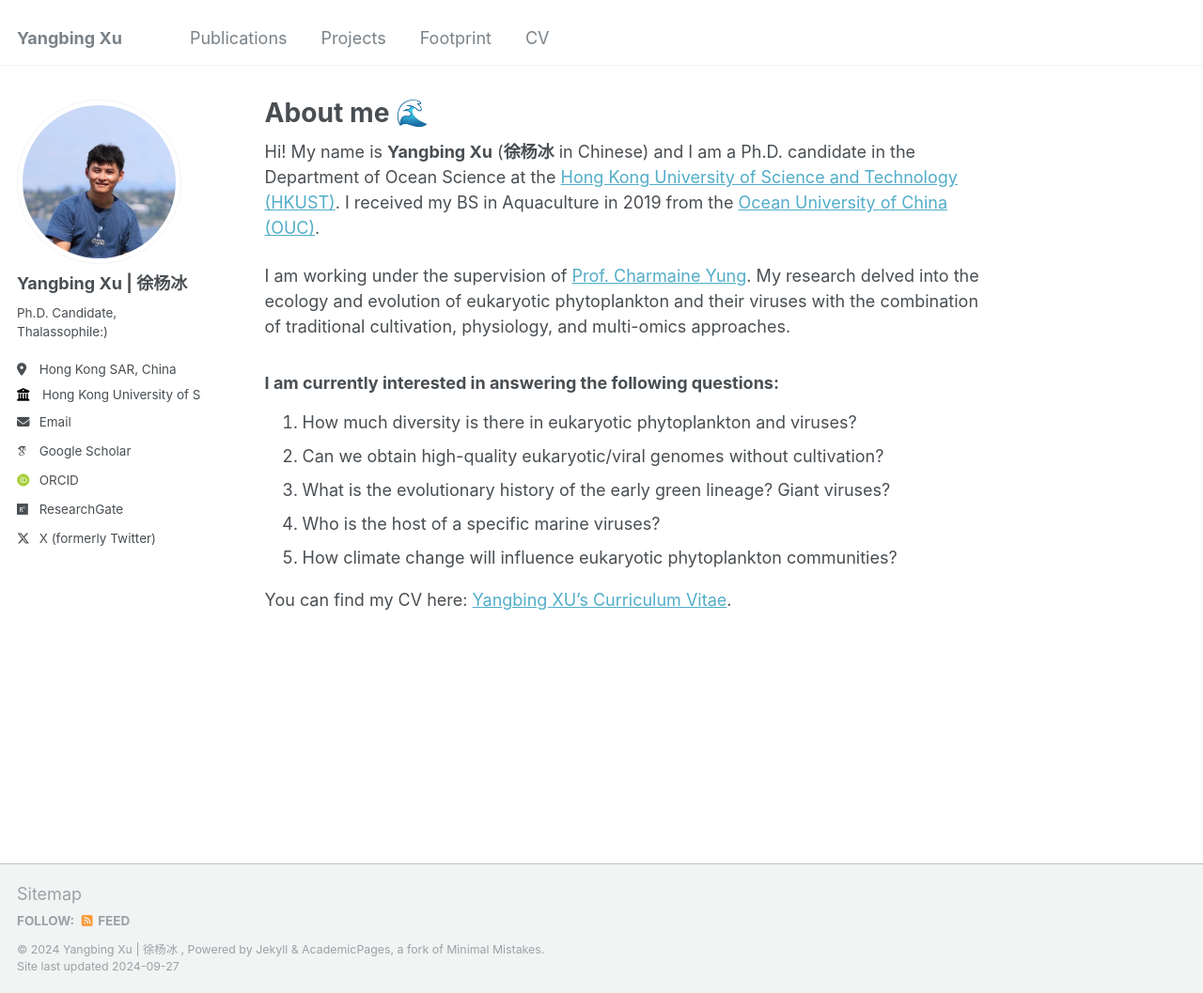
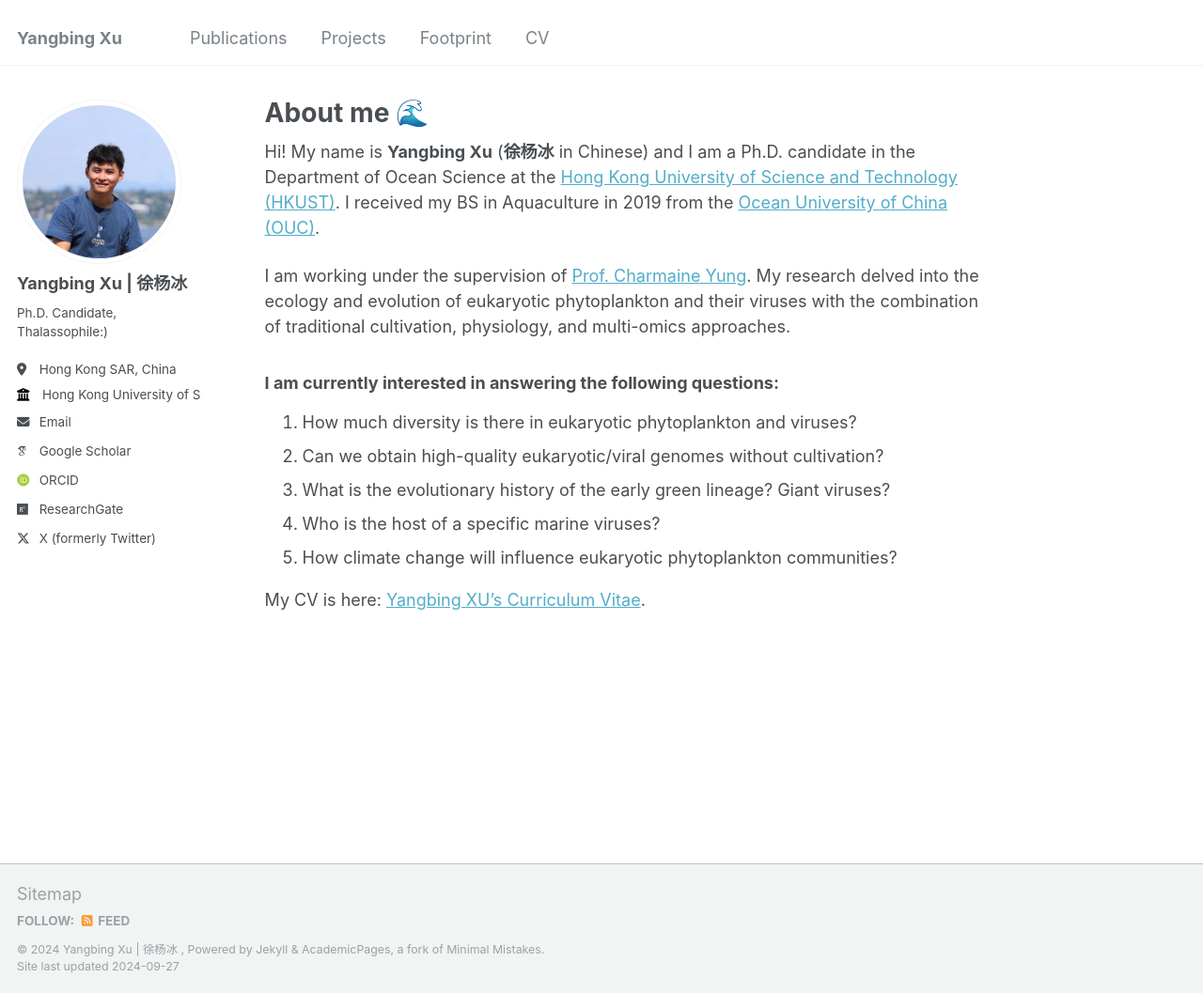
Before and after one commit to Yangbing-Ocean/yangbing, a Jekyll site: the page built from _pages/about.md, in a window 1280 px wide and 1057 px high. Shown: the whole window at 94% size. Built offline with Jekyll 4.4.1, drawn with Linux system fonts in a browser that asks for light colours; some web fonts are replaced.

Commit message:
Update about.md

```diff
--- a/_pages/about.md
+++ b/_pages/about.md
@@ -18,4 +18,4 @@ I am working under the supervision of [Prof. Charmaine Yung](https://www.charmai
 4. Who is the host of a specific marine viruses?
 5. How climate change will influence eukaryotic phytoplankton communities?
 
-You can find my CV here: [Yangbing XU's Curriculum Vitae](../assets/CV_Yangbing_Xu.pdf).
+My CV is here: [Yangbing XU's Curriculum Vitae](https://github.com/Yangbing-Ocean/yangbing/blob/master/assets/CV_Yangbing_Xu.pdf).
```
